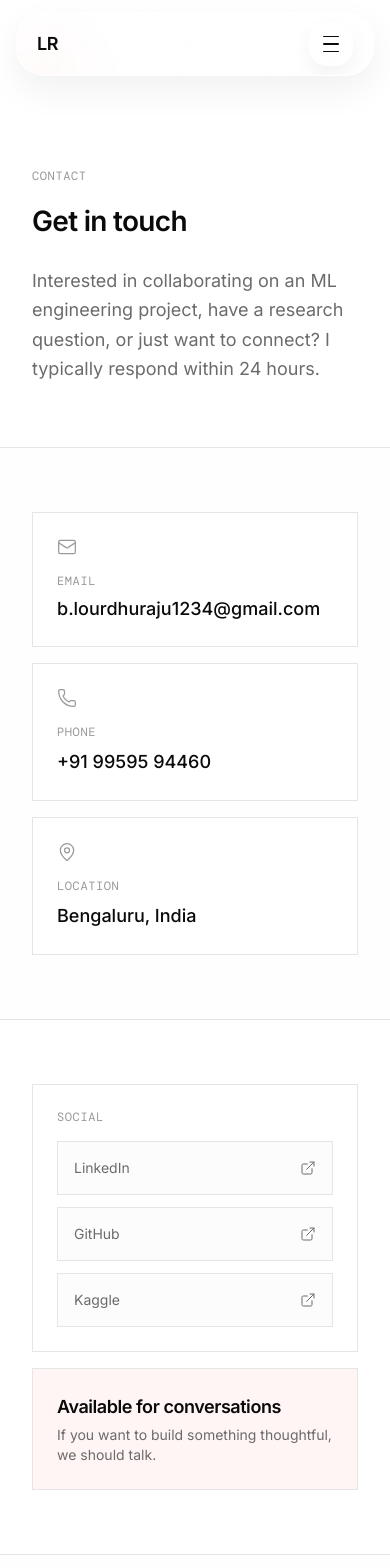
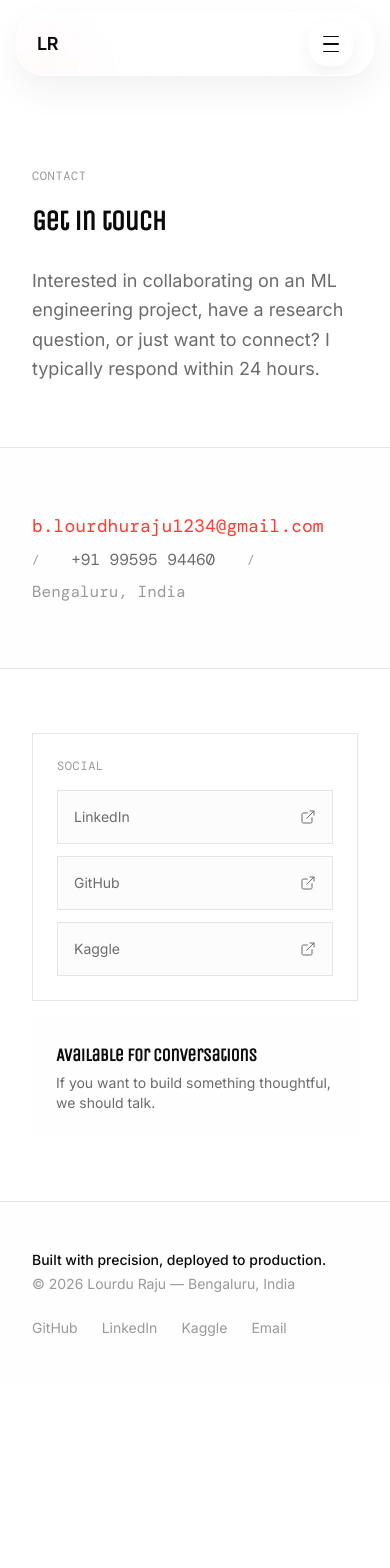
Before and after one commit to Lourdhu02/ai-portfolio, a Next.js app: page /contact in a window 390 px wide. Shown: the top 1568 px of the page. After the commit the page ends 1386 px from the top, so only its background shows below. Built offline with nearby package versions, Linux system fonts and the light colour scheme.

Commit message:
ui: refresh work page with index counter, simplify contact layout

```diff
--- a/src/app/contact/page.tsx
+++ b/src/app/contact/page.tsx
@@ -1,8 +1,8 @@
 'use client'
 
 import { motion } from 'motion/react'
-import { Mail, Phone, MapPin, ExternalLink } from 'lucide-react'
-import { pageVariants, cardVariants, staggerContainer, hoverLift, hoverGlow, pressTap } from '@/lib/motion'
+import { ExternalLink } from 'lucide-react'
+import { pageVariants, staggerContainer } from '@/lib/motion'
 
 const socials = [
   { label: 'LinkedIn', href: 'https://linkedin.com/in/lourdhu' },
@@ -23,7 +23,7 @@ export default function Contact() {
           <p className="font-mono text-xs text-text-tertiary tracking-wider uppercase mb-4">
             Contact
           </p>
-          <h1 className="font-display text-heading-1 font-semibold tracking-tight text-text mb-6">
+          <h1 className="font-unica text-heading-1 font-semibold tracking-tight text-text mb-6">
             Get in touch
           </h1>
           <p className="text-text-secondary leading-relaxed max-w-2xl text-lg">
@@ -35,53 +35,25 @@ export default function Contact() {
 
       <section className="border-t border-border bg-bg-alt/30">
         <div className="w-full px-8 md:px-16 lg:px-24 py-16 md:py-20">
-          <motion.div
-            className="grid gap-4 lg:grid-cols-3"
-            variants={staggerContainer}
-            initial="initial"
-            animate="animate"
-          >
+          <div className="flex flex-wrap items-center gap-x-8 gap-y-2">
             <motion.a
               href="mailto:b.lourdhuraju1234@gmail.com"
-              variants={cardVariants}
-              whileHover={{ ...hoverLift, ...hoverGlow }}
-              whileTap={pressTap}
-              className="border border-border bg-bg p-6 block"
+              className="font-mono text-lg text-accent hover:opacity-80 transition-opacity duration-150"
+              whileHover={{ y: -1 }}
             >
-              <Mail className="w-5 h-5 text-text-tertiary" strokeWidth={1.5} />
-              <p className="font-mono text-xs text-text-tertiary tracking-wider uppercase mt-4 mb-2">
-                Email
-              </p>
-              <p className="text-lg font-medium text-text leading-snug break-words">
-                b.lourdhuraju1234@gmail.com
-              </p>
+              b.lourdhuraju1234@gmail.com
             </motion.a>
-
+            <span className="font-mono text-xs text-text-tertiary">/</span>
             <motion.a
               href="tel:+919959594460"
-              variants={cardVariants}
-              whileHover={{ ...hoverLift, ...hoverGlow }}
-              whileTap={pressTap}
-              className="border border-border bg-bg p-6 block"
+              className="font-mono text-base text-text-secondary hover:text-text transition-colors duration-150"
+              whileHover={{ y: -1 }}
             >
-              <Phone className="w-5 h-5 text-text-tertiary" strokeWidth={1.5} />
-              <p className="font-mono text-xs text-text-tertiary tracking-wider uppercase mt-4 mb-2">
-                Phone
-              </p>
-              <p className="text-lg font-medium text-text">+91 99595 94460</p>
+              +91 99595 94460
             </motion.a>
-
-            <motion.div
-              variants={cardVariants}
-              className="border border-border bg-bg p-6"
-            >
-              <MapPin className="w-5 h-5 text-text-tertiary" strokeWidth={1.5} />
-              <p className="font-mono text-xs text-text-tertiary tracking-wider uppercase mt-4 mb-2">
-                Location
-              </p>
-              <p className="text-lg font-medium text-text">Bengaluru, India</p>
-            </motion.div>
-          </motion.div>
+            <span className="font-mono text-xs text-text-tertiary">/</span>
+            <span className="font-mono text-base text-text-tertiary">Bengaluru, India</span>
+          </div>
         </div>
       </section>
 
@@ -93,7 +65,8 @@ export default function Contact() {
             initial="initial"
             animate="animate"
           >
-            <motion.div variants={cardVariants} className="border border-border bg-bg p-6">
+            <motion.div
+              className="border border-border bg-bg p-6">
               <p className="font-mono text-xs text-text-tertiary tracking-wider uppercase mb-4">
                 Social
               </p>
@@ -117,12 +90,10 @@ export default function Contact() {
             </motion.div>
 
             <motion.div
-              variants={cardVariants}
-              whileHover={{ ...hoverLift, ...hoverGlow }}
-              className="border border-border bg-accent/5 p-6 flex items-center"
+              className="bg-bg-alt/30 p-6 flex items-center"
             >
               <div>
-                <p className="font-display text-lg font-semibold tracking-tight text-text">
+                <p className="font-unica text-lg font-semibold tracking-tight text-text">
                   Available for conversations
                 </p>
                 <p className="text-sm text-text-secondary mt-1">
--- a/src/app/work/page.tsx
+++ b/src/app/work/page.tsx
@@ -2,12 +2,10 @@
 
 import { useEffect, useRef } from 'react'
 import Link from 'next/link'
-import { motion } from 'motion/react'
-import { gsap } from 'gsap'
-import { ScrollTrigger } from 'gsap/ScrollTrigger'
+import { motion, useReducedMotion } from 'motion/react'
 import { projectList } from '@/data/projects'
 import { pressTap } from '@/lib/motion'
-import { useReducedMotion } from 'motion/react'
+import { loadGSAP } from '@/lib/dynamic-gsap'
 
 const MotionLink = motion.create(Link)
 
@@ -16,9 +14,12 @@ export default function Work() {
   const sectionRef = useRef<HTMLDivElement>(null)
 
   useEffect(() => {
-    gsap.registerPlugin(ScrollTrigger)
+    let ctx: gsap.Context | undefined
 
-    const ctx = gsap.context(() => {
+    async function init() {
+      const { gsap, ScrollTrigger } = await loadGSAP()
+
+      ctx = gsap.context(() => {
         if (reduceMotion) return
 
         const blocks = sectionRef.current?.querySelectorAll('[data-work-block]')
@@ -27,21 +28,34 @@ export default function Work() {
         blocks.forEach((block) => {
           const rule = block.querySelector('[data-work-rule]')
           const content = block.querySelector('[data-work-content]')
+          const indexEl = block.querySelector('[data-work-index]')
           if (!rule || !content) return
 
           ScrollTrigger.create({
             trigger: block as HTMLElement,
             start: 'top 85%',
             onEnter: () => {
-            gsap.fromTo(rule, { clipPath: 'inset(0 100% 0 0)' }, { clipPath: 'inset(0 0% 0 0)', duration: 0.6, ease: 'power3.inOut' })
-            gsap.fromTo(content, { y: 16, opacity: 0 }, { y: 0, opacity: 1, duration: 0.5, ease: 'power2.out' })
+              if (rule) gsap.fromTo(rule, { clipPath: 'inset(0 100% 0 0)' }, { clipPath: 'inset(0 0% 0 0)', duration: 0.5, ease: 'power3.inOut' })
+              if (content) gsap.fromTo(content, { y: 16, opacity: 0 }, { y: 0, opacity: 1, duration: 0.5, ease: 'power2.out' })
+              if (indexEl) {
+                const target = parseInt(indexEl.getAttribute('data-target') || '0', 10)
+                const obj = { val: 0 }
+                gsap.to(obj, {
+                  val: target,
+                  duration: 0.5,
+                  ease: 'power2.out',
+                  onUpdate: () => { indexEl.textContent = String(Math.round(obj.val)).padStart(2, '0') },
+                })
+              }
             },
             once: true,
           })
         })
       }, sectionRef)
+    }
 
-    return () => ctx.revert()
+    init()
+    return () => ctx?.revert()
   }, [reduceMotion])
 
   return (
@@ -51,7 +65,7 @@ export default function Work() {
           <p className="font-mono text-xs text-text-tertiary tracking-wider uppercase mb-4">
             Portfolio
           </p>
-          <h1 className="font-sans text-display font-semibold tracking-tight text-text mb-4">
+          <h1 className="font-unica text-display font-semibold tracking-tight text-text mb-4">
             Selected work
           </h1>
           <p className="text-text-secondary leading-relaxed max-w-xl text-lg">
@@ -75,14 +89,23 @@ export default function Work() {
               >
                 <div className="flex items-start justify-between gap-6">
                   <div className="flex items-start gap-6 min-w-0">
-                    <span className="font-mono text-xs text-text-tertiary tabular-nums pt-1 group-hover:text-accent transition-colors duration-150 shrink-0">
+                    <span
+                      data-work-index
+                      data-target={i + 1}
+                      className="font-mono text-xs text-text-tertiary tabular-nums pt-1 group-hover:text-accent transition-colors duration-150 shrink-0"
+                    >
                       {String(i + 1).padStart(2, '0')}
                     </span>
                     <div>
                       <div className="flex items-center gap-4 mb-3">
-                        <h2 className="font-sans text-title font-semibold tracking-tight text-text relative">
+                        <h2 className="font-unica text-title font-semibold tracking-tight text-text relative">
                           {project.title}
-                          <span className="absolute inset-x-0 -bottom-0.5 h-px bg-accent scale-x-0 group-hover:scale-x-100 transition-transform duration-200 origin-left" />
+                          <motion.span
+                            className="absolute inset-x-0 -bottom-0.5 h-px bg-accent origin-left"
+                            initial={{ scaleX: 0 }}
+                            whileHover={{ scaleX: 1 }}
+                            transition={{ duration: 0.2, ease: 'easeOut' }}
+                          />
                         </h2>
                         <span className="font-mono text-xs text-text-tertiary">{project.year}</span>
                       </div>
```
Lines whose indentation alone changed are shown as unchanged.
